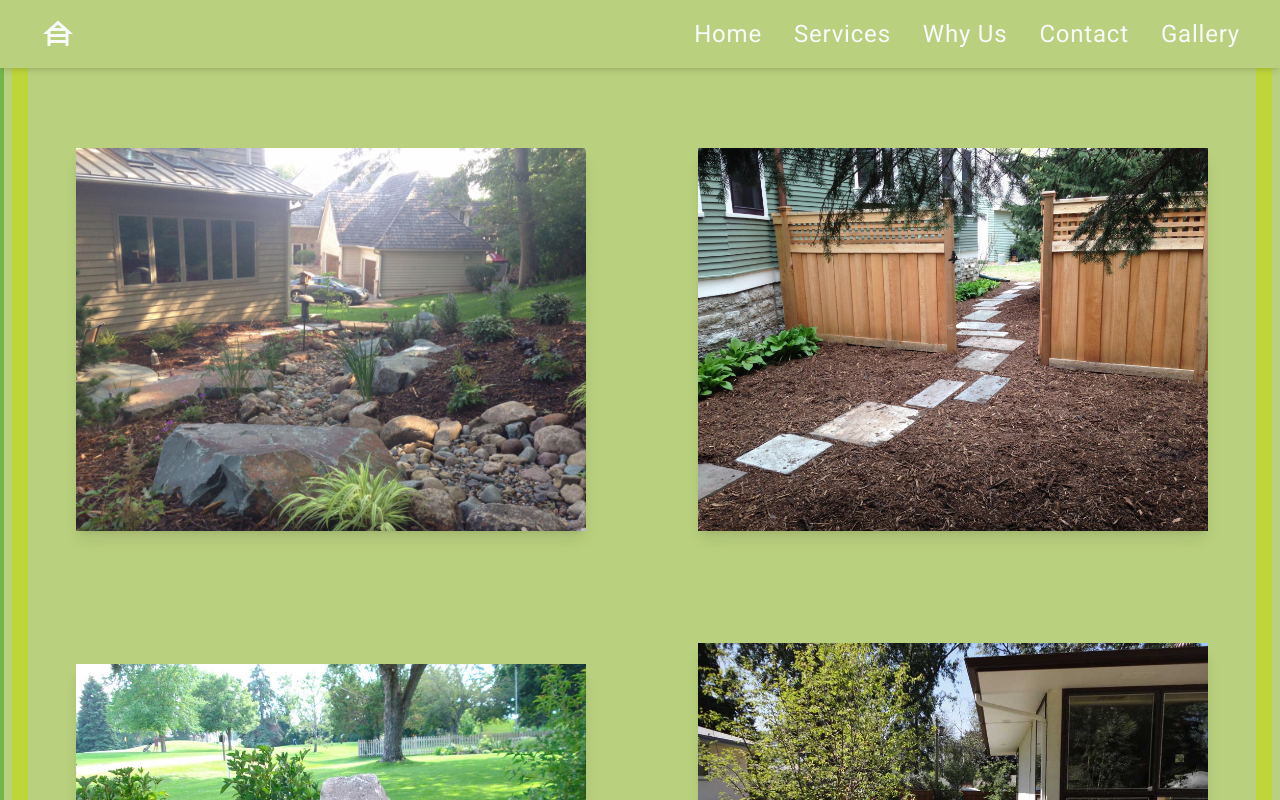
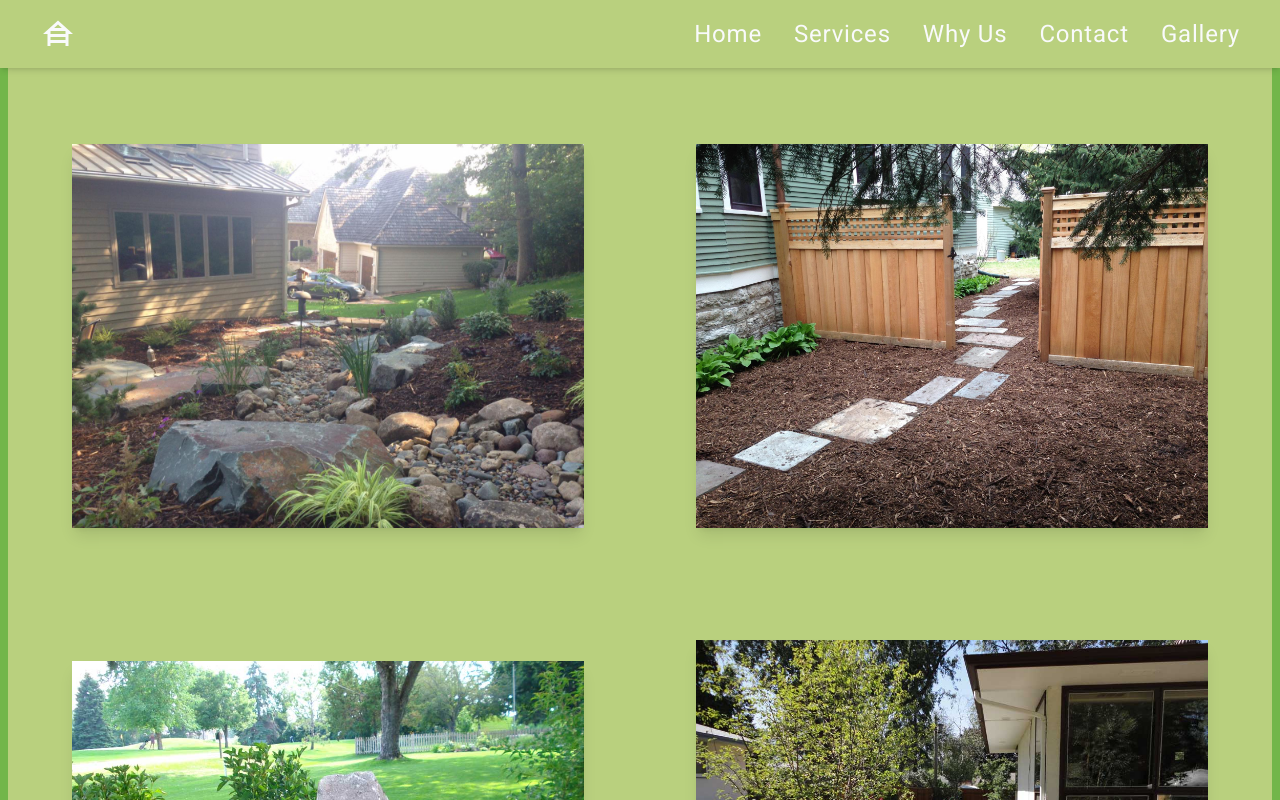
Before and after one commit to latz09/living-space-landscapes, a Next.js app: page /gallery in a window 1280 px wide. Shown: the top 800 px of the page. Built offline with nearby package versions, Linux system fonts and the light colour scheme; a web font is replaced by a local one.

Commit message:
removed yellowish background from gallery immages

```diff
--- a/pages/gallery/index.js
+++ b/pages/gallery/index.js
@@ -5,16 +5,13 @@ import { v4 as uuid } from 'uuid';
 
 const Gallery = () => {
 	return (
-		<div className='bg-gray-200 border-l-4 border-landscape-700 pt-16'>
-
-			<div className='bg-landscape-300 max-w-7xl mx-auto px-2 md:px-4 border-x-8 border-landscape-500'>
-				<div className='grid xl:grid-cols-2 place-items-center  gap-4  bg-landscape-500 py-9'>
-					{galleryImages.map((image) => (
-						<div key={uuid()}>
-							<ImageItem image={image} />
-						</div>
-					))}
-				</div>
+		<div className='bg-landscape-500 max-w-7xl mx-auto px-2 md:px-4 border-x-8 border-landscape-700 '>
+			<div className='grid xl:grid-cols-2 place-items-center  gap-4  pt-24 pb-16'>
+				{galleryImages.map((image) => (
+					<div key={uuid()}>
+						<ImageItem image={image} />
+					</div>
+				))}
 			</div>
 		</div>
 	);
```
